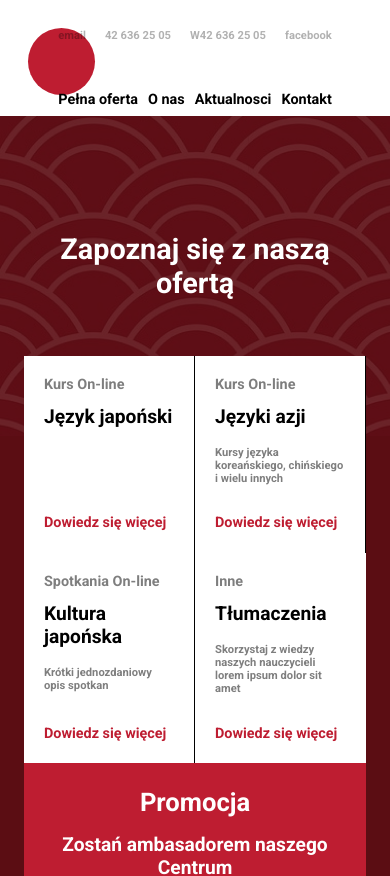
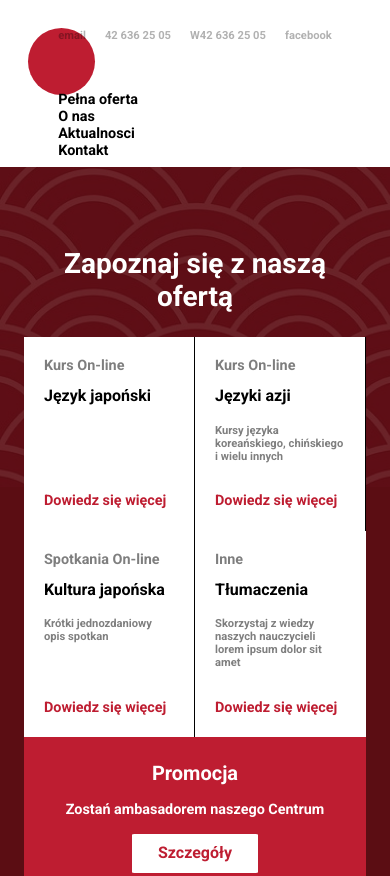
Before and after one commit to TrellixVulnTeam/Japonski_3RIX, a website: page index.html in a window 390 px wide. Shown: the top 876 px of the page. Drawn offline with nearby package versions, Linux system fonts and the light colour scheme.

Commit message:
fixed some styles for mobile version, arrows for dropdown menu

```diff
--- a/sass/base/_typography.scss
+++ b/sass/base/_typography.scss
@@ -23,6 +23,11 @@ body {
    padding: 14.4rem 0 7rem 0;
    text-align: center;
    color: $color-white;
+
+   @include respond(phone) {
+      padding: 10rem 0 3rem 0;
+      font-size: 3.5rem;
+   }
 }
 
 .heading-secondary {
@@ -30,6 +35,10 @@ body {
    font-size: 3.2rem;
    text-align: center;
    padding-bottom: 3rem;
+
+   @include respond(tab-port) {
+      font-size: 2.5rem;
+   }
 
    &--black {
       color: $color-black;
@@ -39,6 +48,10 @@ body {
 .heading-tertiary {
       font-size: 2.4rem;
       margin-bottom: 2.3rem;
+
+      @include respond(phone) {
+         font-size: 2rem;
+      }
 
    &--small {
       font-size: 1.8rem;
--- a/sass/components/_aktualnosci.scss
+++ b/sass/components/_aktualnosci.scss
@@ -1,6 +1,10 @@
 .section-aktualnosci {
    margin-bottom: 10.1rem;
    background-color: $color-white;
+
+   @include respond (tab-port) {
+      margin-bottom: 7rem;
+   }
 
    &__heading {
       padding: 5.5rem 0 3.5rem 0;
@@ -17,6 +21,6 @@
    padding: 2.8rem 3.2rem 4rem 2.2rem;
 
    @include respond (phone) {
-      padding: 2.8rem 3.2rem 2rem 2.2rem ;
+      padding: 3rem ;
    }
 }
--- a/sass/components/_button.scss
+++ b/sass/components/_button.scss
@@ -15,4 +15,9 @@
    text-decoration: none;
    padding: 1.3rem 3.5rem;
    border-radius: 2%;
+
+   @include respond (phone) {
+      font-size: 2rem;
+      padding: 1rem 3.2rem;
+   }
 }
--- a/sass/components/_features.scss
+++ b/sass/components/_features.scss
@@ -4,6 +4,10 @@
 
    &__heading {
       padding-bottom: 4.5rem;
+
+      @include respond (phone) {
+         padding-bottom: 2rem;
+      }
    }
 
    &__btn {
@@ -30,7 +34,7 @@
    @include respond (phone) {
       width: 100%;
       text-align: left;
-      margin-bottom: 2rem;
+      padding: 2rem;
    }
 
    &__heading {
--- a/sass/components/_footer.scss
+++ b/sass/components/_footer.scss
@@ -4,7 +4,7 @@
    position: relative;
    padding: 10rem 0;
 
-   @include respond (phone) {
+   @include respond (tab-port) {
       padding: 4rem 0;
    }
 
@@ -12,6 +12,10 @@
       width: 40%;
       margin: 0 auto;
       text-align: center;
+
+      @include respond(tab-land) {
+         width: 80%;
+      }
    }
 
    &__paragraph {
@@ -19,6 +23,11 @@
       line-height: 2.8rem;
       font-weight: 700;
       margin-bottom: 4.5rem;
+
+      @include respond(phone) {
+         font-size: 1.8rem;
+         margin-bottom: 3rem;
+      }
    }
 
    &__btn {
--- a/sass/components/_header.scss
+++ b/sass/components/_header.scss
@@ -30,6 +30,10 @@
       display: flex;
       justify-content: space-between;
       list-style: none;
+
+      @include respond(phone) {
+         display: block;
+      }
    }
 
    & li {
@@ -67,8 +71,6 @@
       &:hover {
          background-color: $color-grey-links;
          transition: all 0.3s ease;
-
-
       }
    }
 }
@@ -78,6 +80,12 @@
    padding-top: 1.1rem;
    z-index: 1000;
    list-style: none;
+
+   @include respond(phone) {
+      position: relative;
+      top: 0;
+      left: 0;
+   }
 
    li:hover {
       .submenu__link {
@@ -89,6 +97,7 @@
    // ARROWS
    &>li {
       &:after {
+         display: none;
          content:"";
          width:0;
          height:0;
@@ -112,6 +121,12 @@
 .sub-submenu__list {
    top: 0;
    left: 100.5%;
+
+   @include respond(phone) {
+      position: relative;
+      top: 0;
+      left: 0;
+   }
 
    li:hover {
       .sub-submenu__link {
@@ -137,20 +152,33 @@
 
 
 // FUNCTIONALITY
+.navigation__arrow {
+  right: -30%;
+
+  @include respond(phone) {
+     right: 50%;
+  }
+}
+
+.submenu__arrow {
+   right: 5%;
+}
 
 .arrow {
    display: none;
    position: absolute;
-   right: 0;
-   top: 1.2rem;
+   top: 50%;
+   transform: translateY(-50%);
    width: 0;
    height: 0;
    border-top: 10px solid #000;
    border-right: 10px solid transparent;
    border-left: 10px solid transparent;
 
+
    &.active {
       transform: rotate(-180deg);
+      transition: all 0.3s ease;
    }
 }
 
@@ -182,7 +210,7 @@ body.touch .arrow {
    max-width: 45%;
    margin-left: auto;
 
-   @include respond (phone) {
+   @include respond (tab-port) {
       max-width: 100%;
    }
 
--- a/sass/components/_promocja.scss
+++ b/sass/components/_promocja.scss
@@ -18,6 +18,10 @@
       font-size: 2.4rem;
       font-weight: 700;
 
+      @include respond (tab-port) {
+         font-size: 1.8rem;
+      }
+
       @include respond (phone) {
          padding-bottom: 2rem;
       }
--- a/sass/layout/_grid.scss
+++ b/sass/layout/_grid.scss
@@ -2,8 +2,13 @@
    max-width: $grid-width;
    margin: 0 auto;
 
+   @include respond(tab-port) {
+      max-width: 80rem;
+      padding: 1.5rem;
+   }
+
    @include respond(phone) {
-      max-width: none;
+      max-width: 50rem;
       padding: 1.5rem;
    }
 
@@ -18,10 +23,6 @@
 
    @include respond(tab-land) {
       padding: 0 3rem;
-   }
-
-   @include respond(tab-port) {
-      max-width: 50rem;
    }
 
    @include clearfix;
```
Also changed, not shown: css/style.css.
